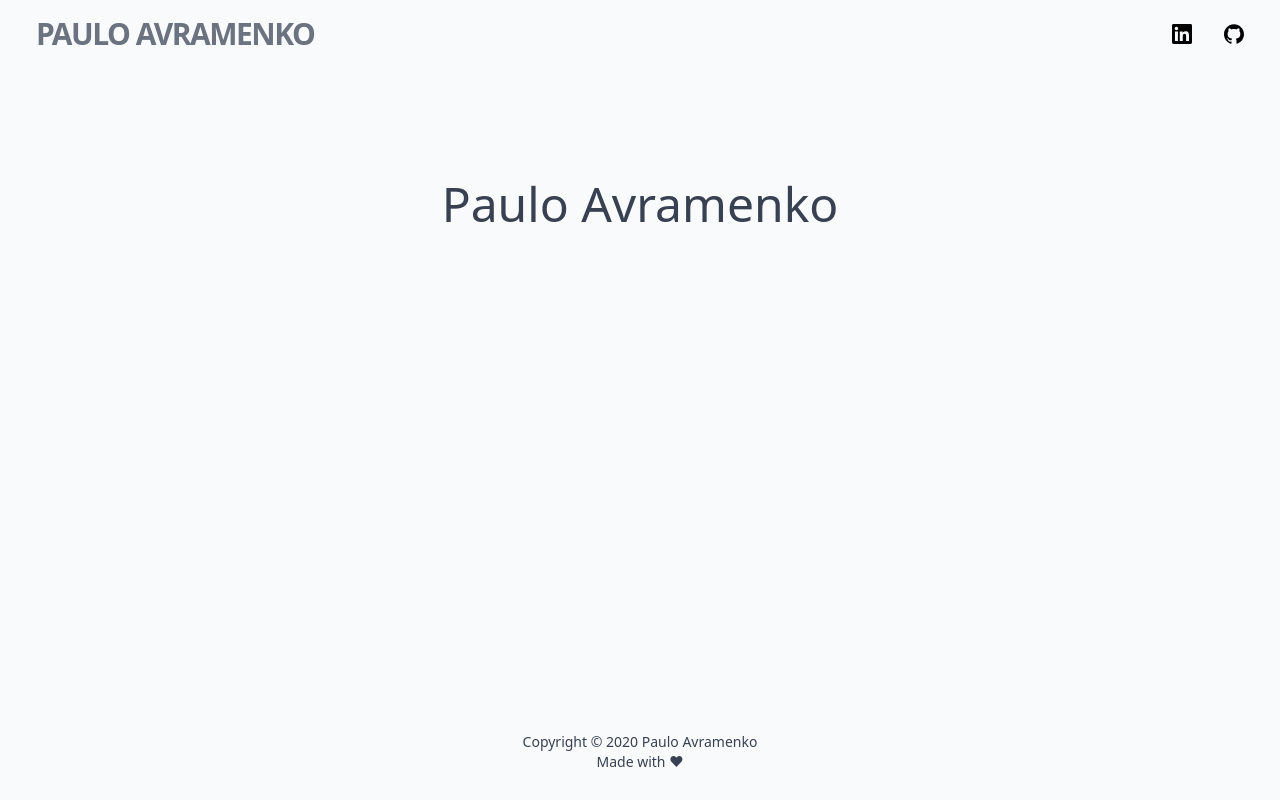
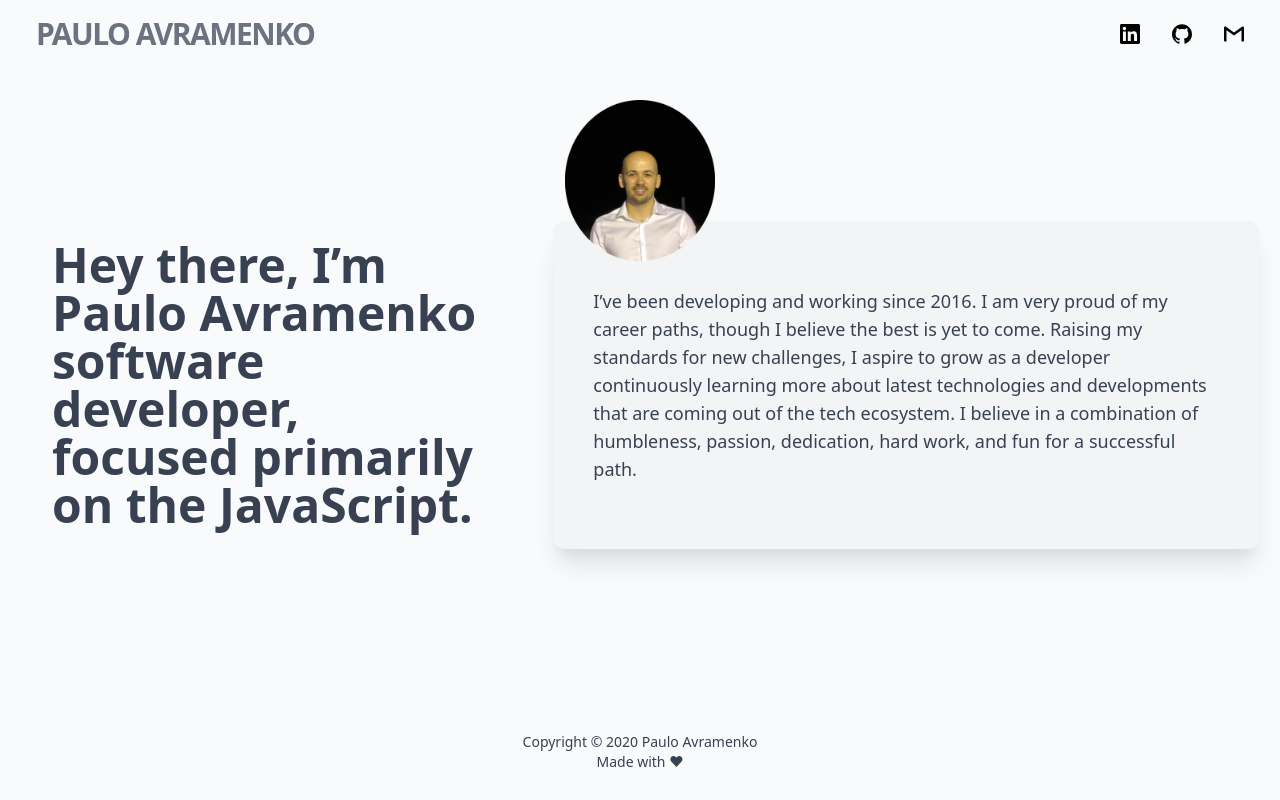
Before and after one commit to avrapaulo/my-journey, a Next.js app: page / in a window 1280 px wide. Built offline with nearby package versions, Linux system fonts and the light colour scheme.

Commit message:
feat: introduction

```diff
--- a/src/components/header.tsx
+++ b/src/components/header.tsx
@@ -1,15 +1,12 @@
 import { useState } from 'react'
 import { Icon } from 'components/icon'
-import { GITHUB, LINKEDIN } from 'constants/social'
+import { GITHUB, LINKEDIN, GMAIL } from 'constants/social'
 
 const Header = () => {
   const [isNavOpen, setIsNavOpen] = useState(false)
   return (
     <div className="w-full mb-4 text-black lg:mb-8 dark:text-white">
-      <div
-        x-data="{ open: true }"
-        className="flex flex-col mx-auto md:items-center md:justify-between md:flex-row"
-      >
+      <div className="flex flex-col mx-auto md:items-center md:justify-between md:flex-row">
         <div className="flex flex-row items-center justify-between p-4">
           <a
             href="/"
@@ -20,7 +17,7 @@ const Header = () => {
             </h1>
           </a>
           <button
-            className="rounded-lg md:hidden focus:outline-none focus:shadow-outline m-"
+            className="rounded-lg md:hidden focus:outline-none focus:shadow-outline"
             onClick={() => setIsNavOpen(!isNavOpen)}
           >
             <svg fill="currentColor" viewBox="0 0 20 20" className="w-6 h-6">
@@ -46,6 +43,7 @@ const Header = () => {
         >
           <Icon {...LINKEDIN} />
           <Icon {...GITHUB} />
+          <Icon {...GMAIL} />
         </nav>
       </div>
     </div>
--- a/src/constants/social.ts
+++ b/src/constants/social.ts
@@ -13,3 +13,10 @@ export const GITHUB: ISocial = {
     'M12 .297c-6.63 0-12 5.373-12 12 0 5.303 3.438 9.8 8.205 11.385.6.113.82-.258.82-.577 0-.285-.01-1.04-.015-2.04-3.338.724-4.042-1.61-4.042-1.61C4.422 18.07 3.633 17.7 3.633 17.7c-1.087-.744.084-.729.084-.729 1.205.084 1.838 1.236 1.838 1.236 1.07 1.835 2.809 1.305 3.495.998.108-.776.417-1.305.76-1.605-2.665-.3-5.466-1.332-5.466-5.93 0-1.31.465-2.38 1.235-3.22-.135-.303-.54-1.523.105-3.176 0 0 1.005-.322 3.3 1.23.96-.267 1.98-.399 3-.405 1.02.006 2.04.138 3 .405 2.28-1.552 3.285-1.23 3.285-1.23.645 1.653.24 2.873.12 3.176.765.84 1.23 1.91 1.23 3.22 0 4.61-2.805 5.625-5.475 5.92.42.36.81 1.096.81 2.22 0 1.606-.015 2.896-.015 3.286 0 .315.21.69.825.57C20.565 22.092 24 17.592 24 12.297c0-6.627-5.373-12-12-12',
   link: 'https://github.com/avrapaulo'
 }
+
+export const GMAIL: ISocial = {
+  title: 'Gmail',
+  path:
+    'M24 4.5v15c0 .85-.65 1.5-1.5 1.5H21V7.387l-9 6.463-9-6.463V21H1.5C.649 21 0 20.35 0 19.5v-15c0-.425.162-.8.431-1.068C.7 3.16 1.076 3 1.5 3H2l10 7.25L22 3h.5c.425 0 .8.162 1.069.432.27.268.431.643.431 1.068z',
+  link: 'mailto:pauloavra@gmail.com'
+}
--- a/src/pages/index.tsx
+++ b/src/pages/index.tsx
@@ -1,9 +1,37 @@
-import style from '../components/test.module.css'
-
 const HomePage = () => (
-  <div className="py-20">
-    <h1 className={style.test}>Paulo Avramenko</h1>
-  </div>
+  <>
+    <div className="flex-1 mx-auto ">
+      <div className="grid gap-4 grid-col-1 lg:grid-cols-12 lg:gap-10">
+        <div className="col-span-full lg:col-start-1 lg:col-end-13 z-50 -mb-0 lg:-mb-20">
+          <img
+            className="flex flex-wrap justify-start mx-auto text-center"
+            style={{ maxWidth: '150px' }}
+            src="me.png"
+            alt=""
+          />
+        </div>
+        <div className="row-span-2 lg:col-span-5 col-span-full">
+          <div className="flex flex-wrap h-full p-8 xl:py-5 xl:px-8">
+            <h1 className="w-full m-auto text-left text-5xl font-semibold">
+              Hey there, I&rsquo;m Paulo Avramenko software developer, focused primarily on the
+              JavaScript.
+            </h1>
+          </div>
+        </div>
+        <div className="row-span-2 lg:col-span-7 col-span-full">
+          <div className="flex flex-wrap h-full p-8 bg-gray-100 shadow-xl rounded-xl dark:bg-gray-900 xl:py-5 xl:px-10 ">
+            <div className="w-full py-2 text-left xl:py-6 text-lg m-auto">
+              I’ve been developing and working since 2016. I am very proud of my career paths,
+              though I believe the best is yet to come. Raising my standards for new challenges, I
+              aspire to grow as a developer continuously learning more about latest technologies and
+              developments that are coming out of the tech ecosystem. I believe in a combination of
+              humbleness, passion, dedication, hard work, and fun for a successful path.
+            </div>
+          </div>
+        </div>
+      </div>
+    </div>
+  </>
 )
 
 export default HomePage
```
Also changed, not shown: public/me.png (added).
